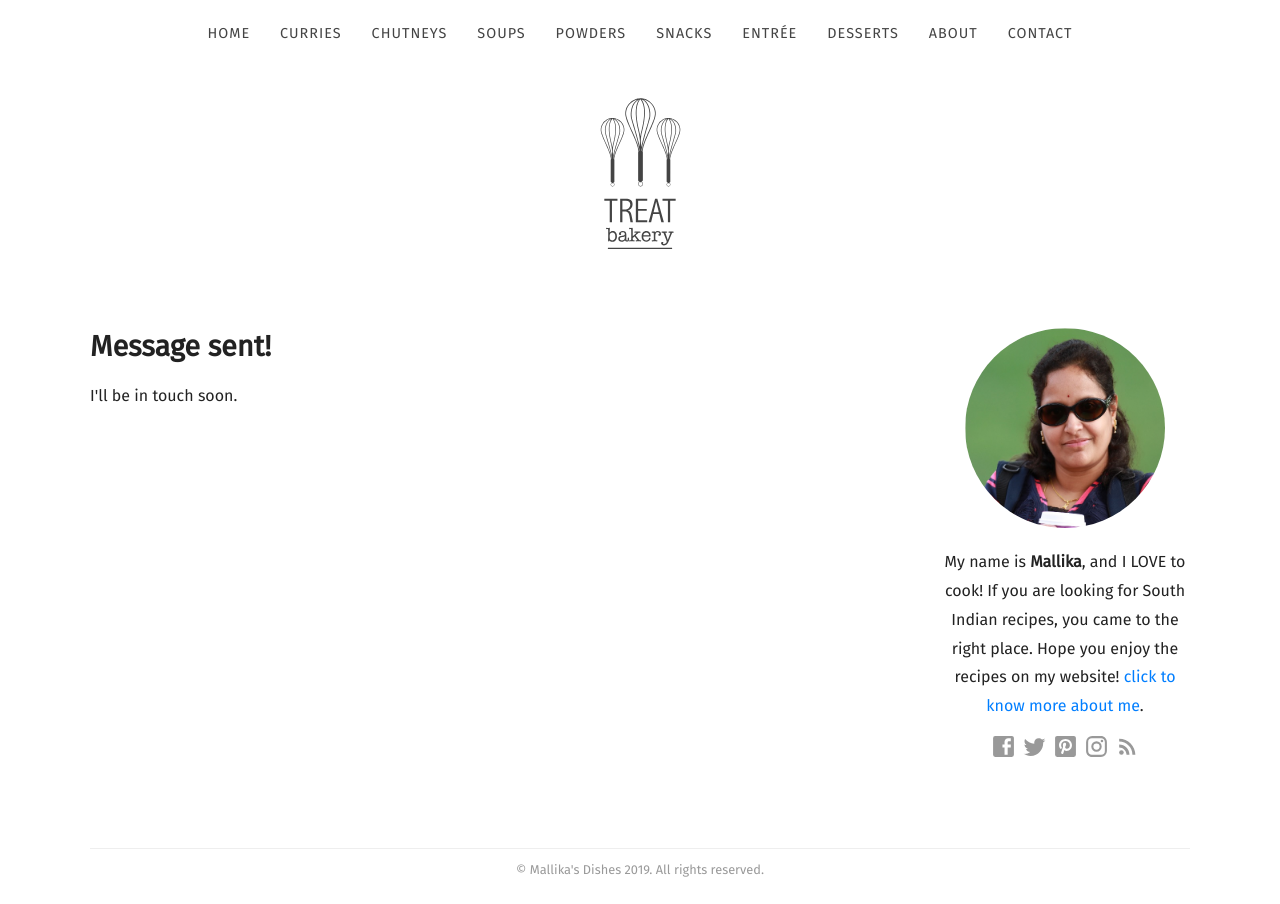
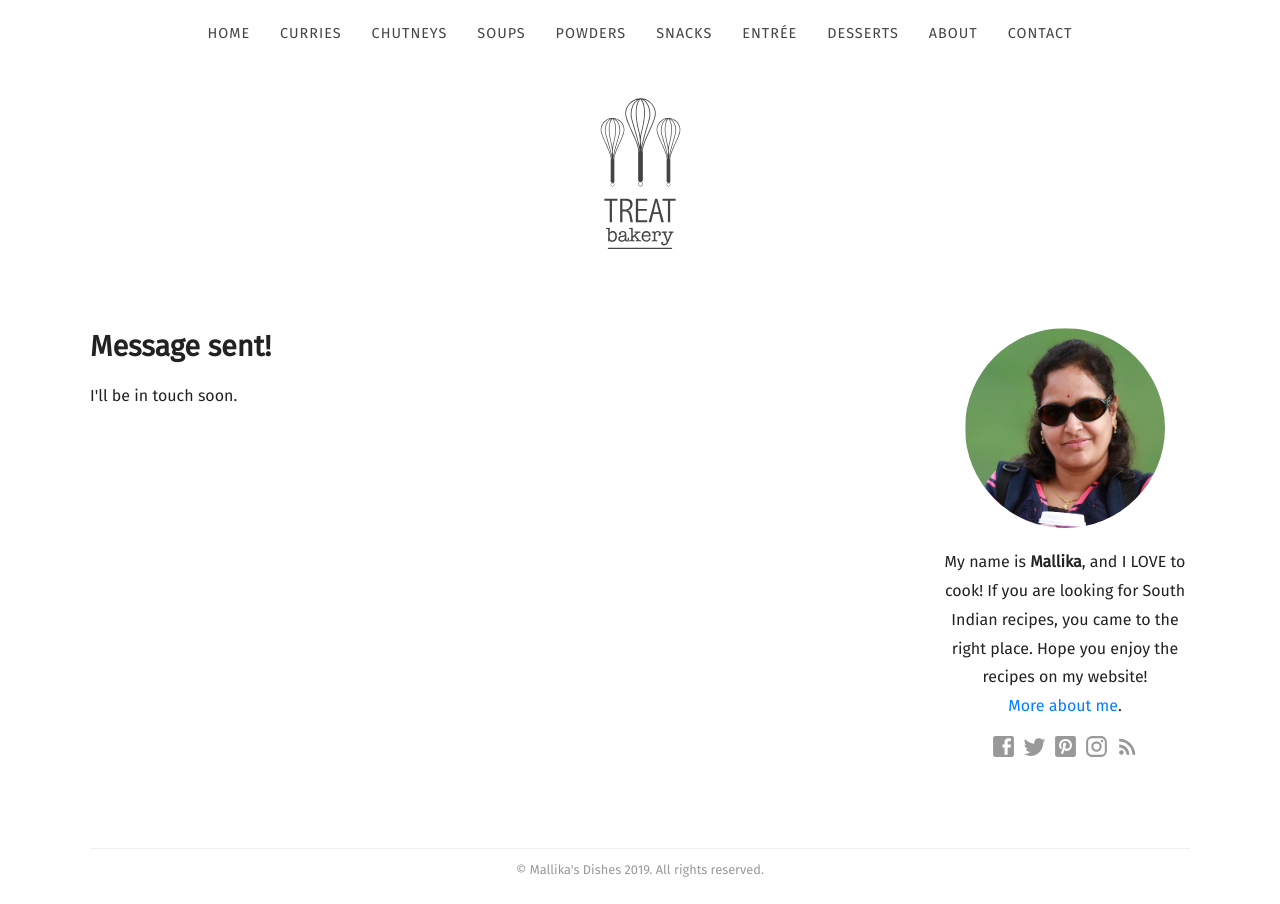
Before and after one commit to mallikasdishes/github.io, a Jekyll site: the page built from contact-success.html, in a window 1280 px wide. Built offline with Jekyll 4.4.1, drawn with Linux system fonts in a browser that asks for light colours; some web fonts are replaced.

Commit message:
Update sidebar.yml

```diff
--- a/_data/sidebar.yml
+++ b/_data/sidebar.yml
@@ -1,6 +1,6 @@
 author_image: /images/author.jpg
 description_markdown: |-
-  My name is **Mallika**, and I LOVE to cook! If you are looking for South Indian recipes, you came to the right place. Hope you enjoy the recipes on my website! <a href='{{ site.baseurl }}/about/'>click to know more about me</a>.
+  My name is **Mallika**, and I LOVE to cook! If you are looking for South Indian recipes, you came to the right place. Hope you enjoy the recipes on my website! <br/><a href='{{ site.baseurl }}/about/'>More about me</a>.
 facebook: mallikasdishes
 twitter: mallikasdishes
 pinterest: mallikasdishes
```
